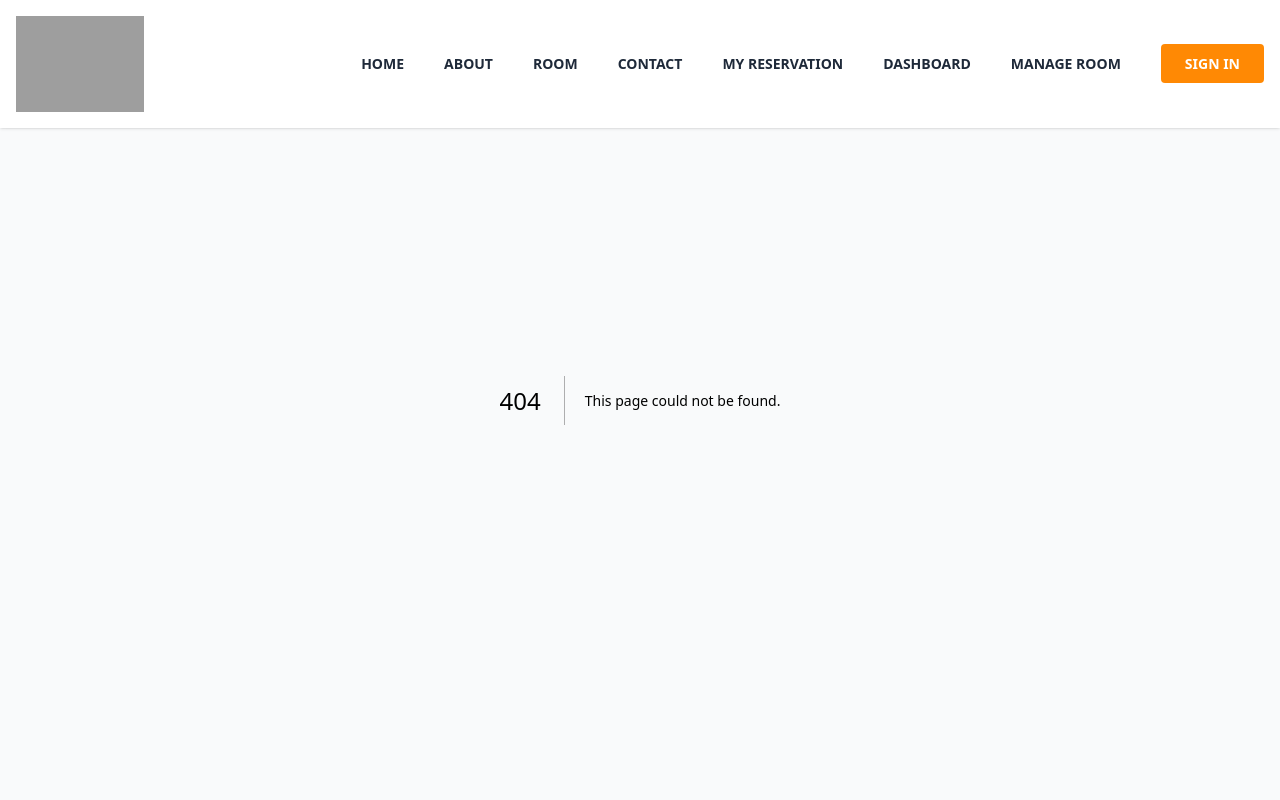
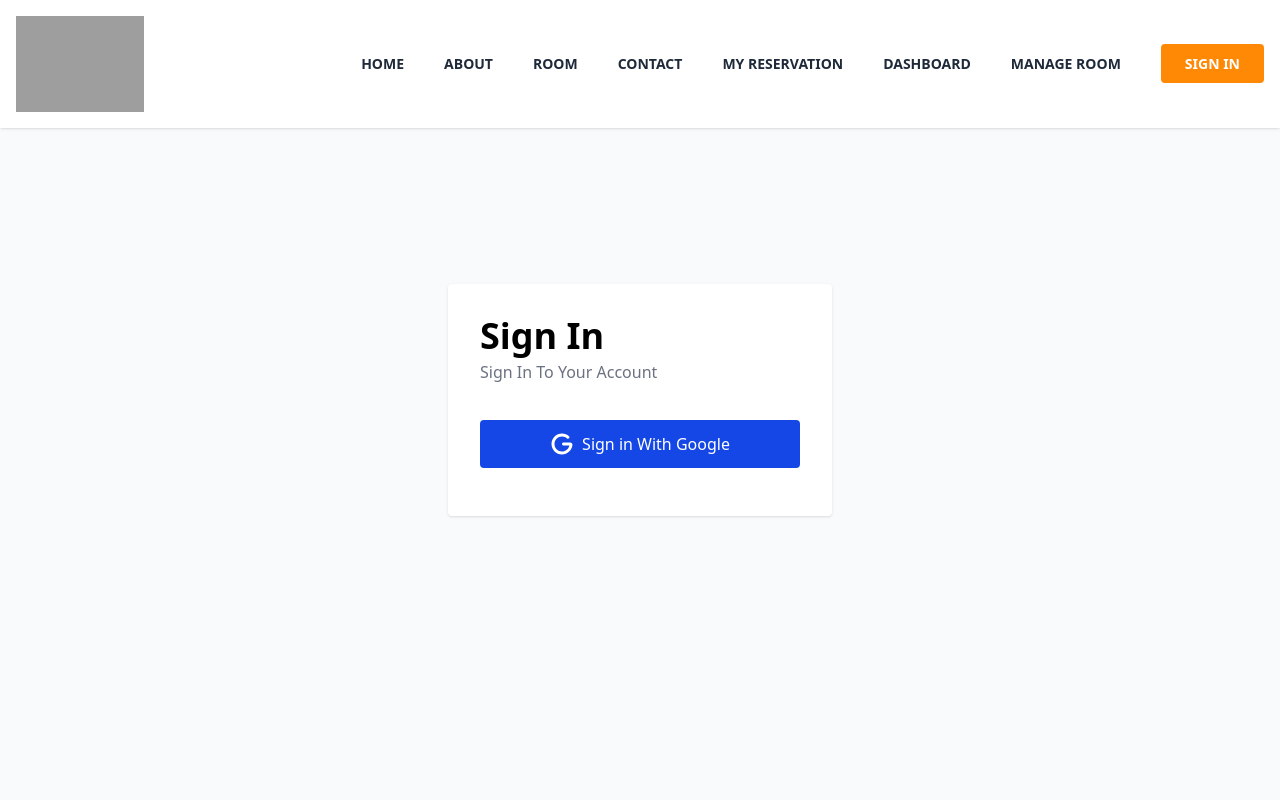
Before and after one commit to fikalalif/santaication, a Next.js app: page /signin in a window 1280 px wide. Before the commit this address had no page. Shown: the top 800 px of the page. Built offline with nearby package versions, Linux system fonts and the light colour scheme; grey boxes are pictures that could not be loaded.

Commit message:
add: sign in page

```diff
--- /dev/null
+++ b/app/signin/page.tsx
@@ -0,0 +1,24 @@
+import LoginButton from '@/components/login-button'
+import { Metadata } from 'next'
+
+export const metadata:Metadata={
+    title:"Sign In",
+};
+
+const SignInPage = () => {
+  return (
+    <div className='min-h-screen flex items-center'>
+        <div className='bg-white w-96 mx-auto rounded-sm shadow p-8'>
+            <h1 className='text-4xl font-bold mb-1'>Sign In</h1>
+            <p className='font-medium mb-5 text-gray-500'>
+                Sign In To Your Account
+            </p>
+            <div className='py-4 text-center'>
+                <LoginButton/>
+            </div>
+        </div>
+    </div>
+  )
+}
+
+export default SignInPage
```
